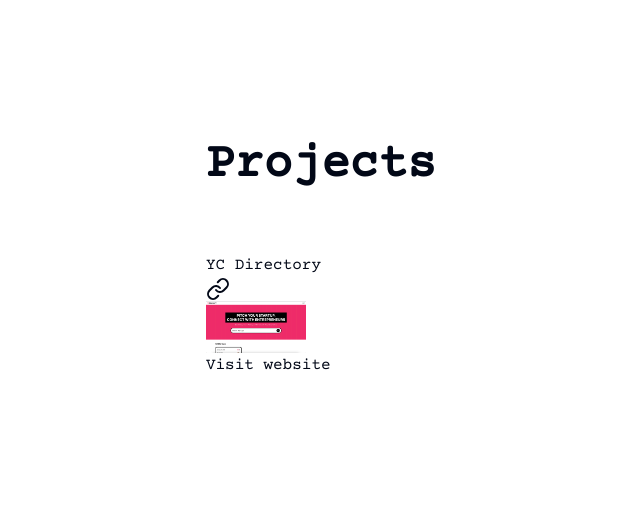
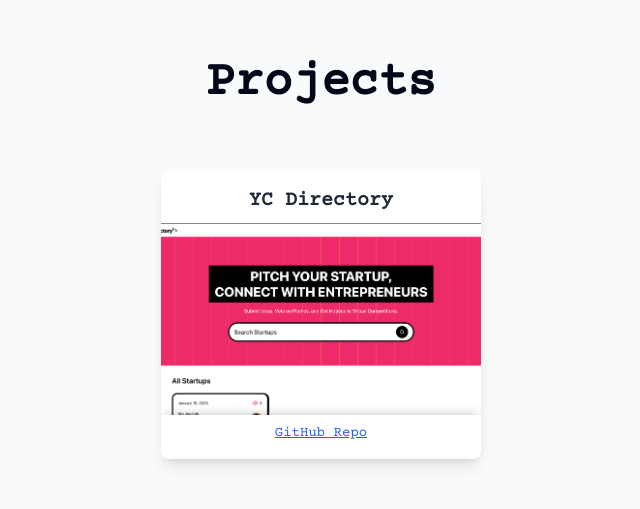
Before and after one commit to xjloh/xjloh.github.io, a Next.js app: page / in a window 1280 px wide. Shown: the part 2541-3050 px from the top of the page, without its empty margins (319-959 px from the left). Built offline with nearby package versions, Linux system fonts and the light colour scheme.

Commit message:
update projects section

```diff
--- a/app/projects/projects.tsx
+++ b/app/projects/projects.tsx
@@ -1,6 +1,6 @@
 "use client";
-import { Link } from "lucide-react";
 import Image from "next/image";
+import Link from "next/link";
 
 export interface IProjectCard {
   title: string;
@@ -24,30 +24,33 @@
 }) => {
   return (
     <>
-      <div className="project-card">
-        <h2>{title}</h2>
-        <Link
-          className="text-underline fs-[14px]"
-          //   style="text-decoration: underline; font-size: 14px;"
-          href={repoLink}
-          target="_blank"
-        >
-          Github repo
-        </Link>
+      <div className="dark:bg-gray-800 w-80 group relative overflow-hidden rounded-lg shadow-lg hover:shadow-xl transition-all duration-300 transform hover:-translate-y-1 bg-white">
+        <h3 className="text-xl font-semibold text-gray-800 mb-2 p-4 pb-0 text-center dark:text-white">
+          {title}
+        </h3>
         <div
-          className="project-img-container"
+          className="relative cursor-pointer w-full h-48 overflow-hidden bg-gray-100 flex items-center justify-center"
           onClick={() => window.open(projectLink, "_blank")}
         >
           <Image
             src={projectImage}
-            alt="YC Directory Img"
-            height={164}
-            width={100}
-            className="project-image"
+            alt={`${title} Project Image`}
+            className="transition-transform duration-300 group-hover:scale-105"
+            layout="fill"
+            objectFit="cover"
           />
-          <div className="middle">
-            <p>Visit website</p>
+          <div className="absolute inset-0 bg-black bg-opacity-60 flex items-center justify-center opacity-0 group-hover:opacity-100 transition-opacity duration-300">
+            <p className="text-white text-lg font-medium">Visit Website</p>
           </div>
+        </div>
+        <div className="p-4 pt-2 flex justify-center items-center">
+          <Link
+            className="text-blue-600 dark:text-blue-400 hover:text-sky-800 text-sm font-medium underline transition-colors duration-200"
+            href={repoLink}
+            target="_blank"
+          >
+            GitHub Repo
+          </Link>
         </div>
       </div>
     </>
@@ -59,7 +62,7 @@
     <>
       <section
         id="projects"
-        className="flex justify-center items-center flex-stretch h-screen gap-16"
+        className="flex justify-center items-center flex-stretch h-screen gap-16 bg-gray-50 dark:bg-slate-900"
       >
         <div className="flex flex-col gap-[2rem]">
           <h1 className="text-5xl text-center font-bold">Projects</h1>
```
